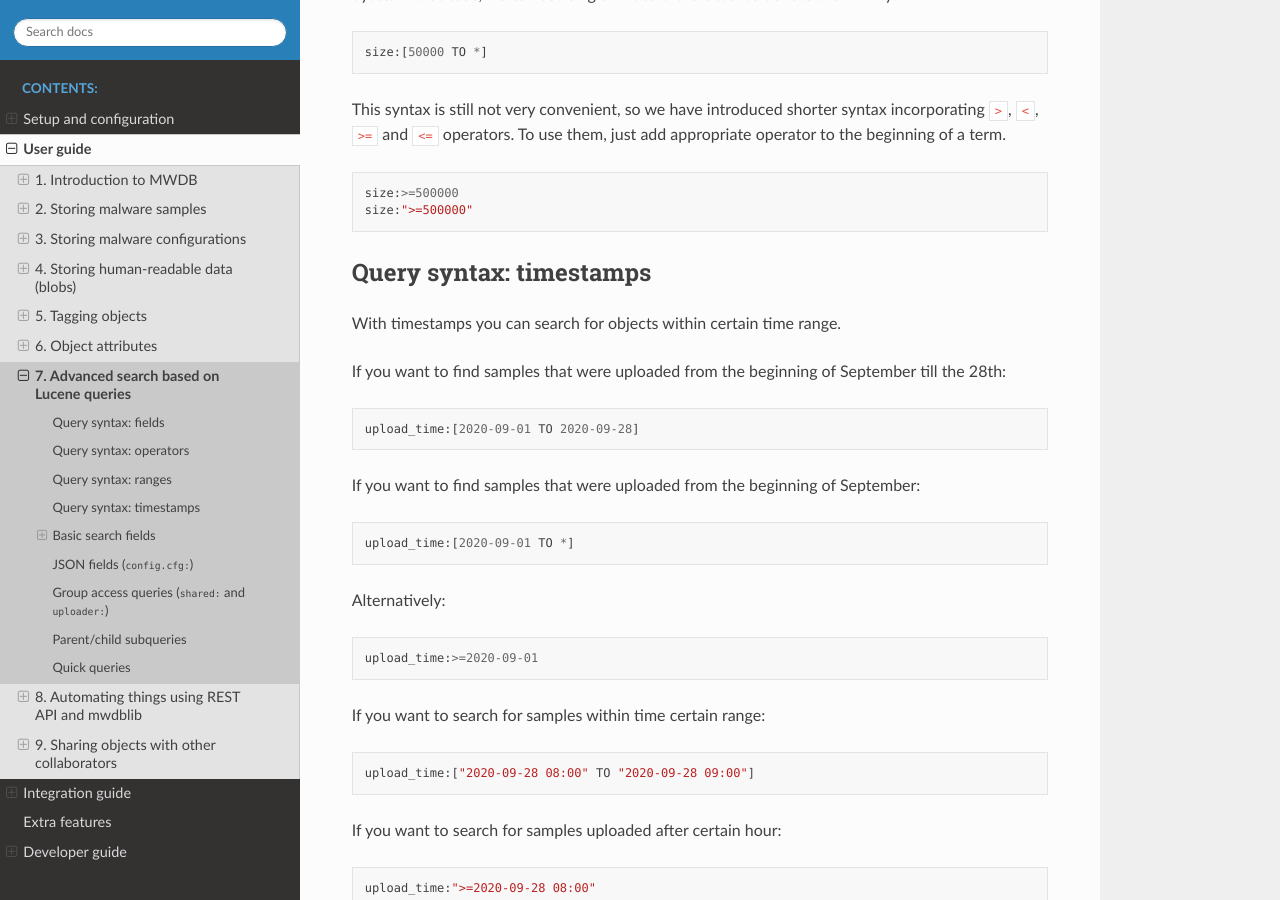
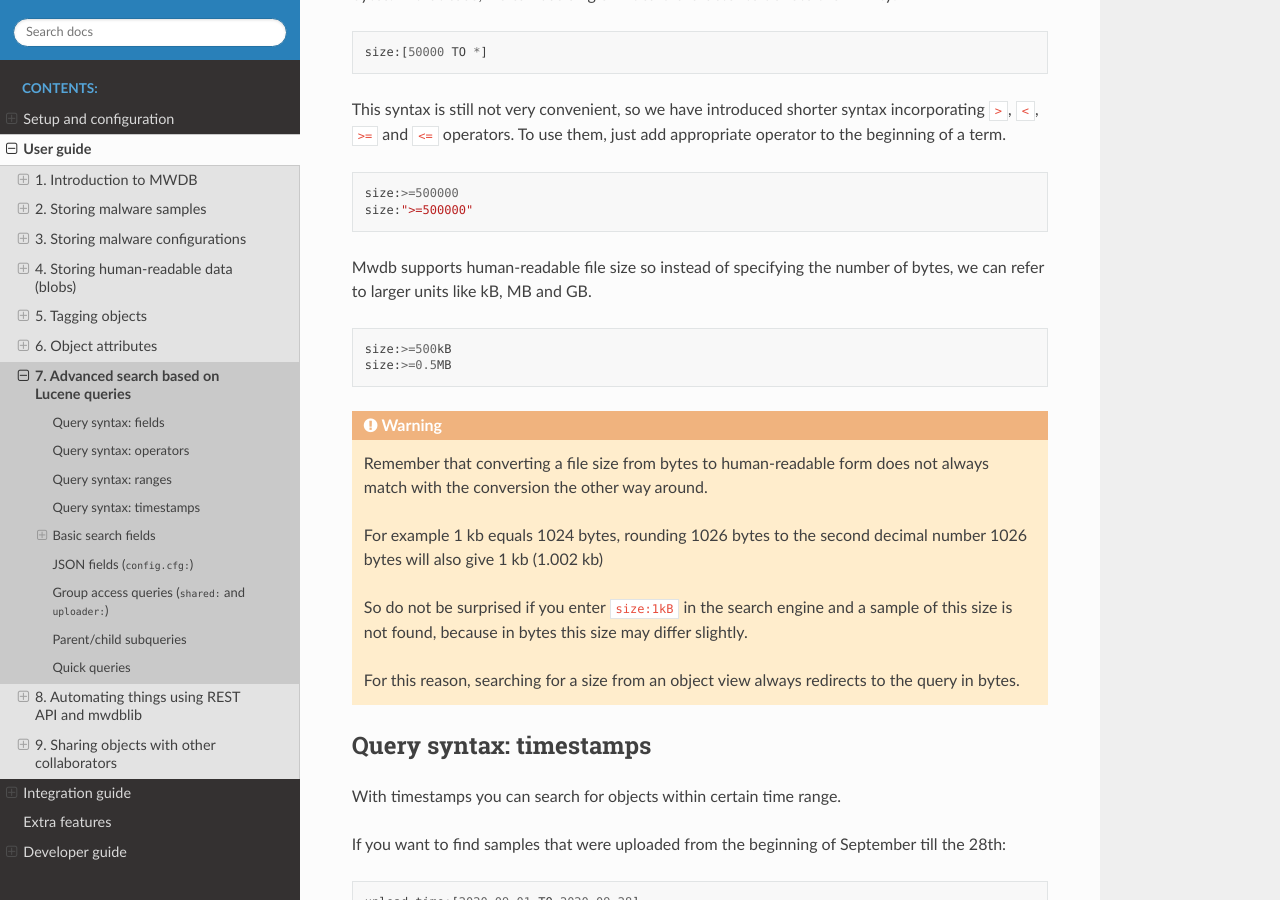
Before and after one commit to CERT-Polska/mwdb-core, a Sphinx documentation site: the page built from docs/user-guide/7-Lucene-search.rst, in a window 1280 px wide and 900 px high, scrolled down 1924 px. Built offline with Sphinx 7.4.7 and the Read the Docs theme 2.0.0, drawn with Linux system fonts in a browser that asks for light colours.

Commit message:
Add test and update docs

```diff
--- a/docs/user-guide/7-Lucene-search.rst
+++ b/docs/user-guide/7-Lucene-search.rst
@@ -90,6 +90,23 @@
 
    size:>=500000
    size:">=500000"
+
+Mwdb supports human-readable file size so instead of specifying the number of bytes, we can refer to larger units like kB, MB and GB.
+
+.. code-block::
+
+   size:>=500kB
+   size:>=0.5MB
+
+.. warning::
+
+   Remember that converting a file size from bytes to human-readable form does not always match with the conversion the other way around.
+
+   For example 1 kb equals 1024 bytes, rounding 1026 bytes to the second decimal number 1026 bytes will also give 1 kb (1.002 kb)
+
+   So do not be surprised if you enter ``size:1kB`` in the search engine and a sample of this size is not found, because in bytes this size may differ slightly.
+
+   For this reason, searching for a size from an object view always redirects to the query in bytes.
 
 Query syntax: timestamps
 ------------------------
```
Also changed, not shown: 1 other file.
